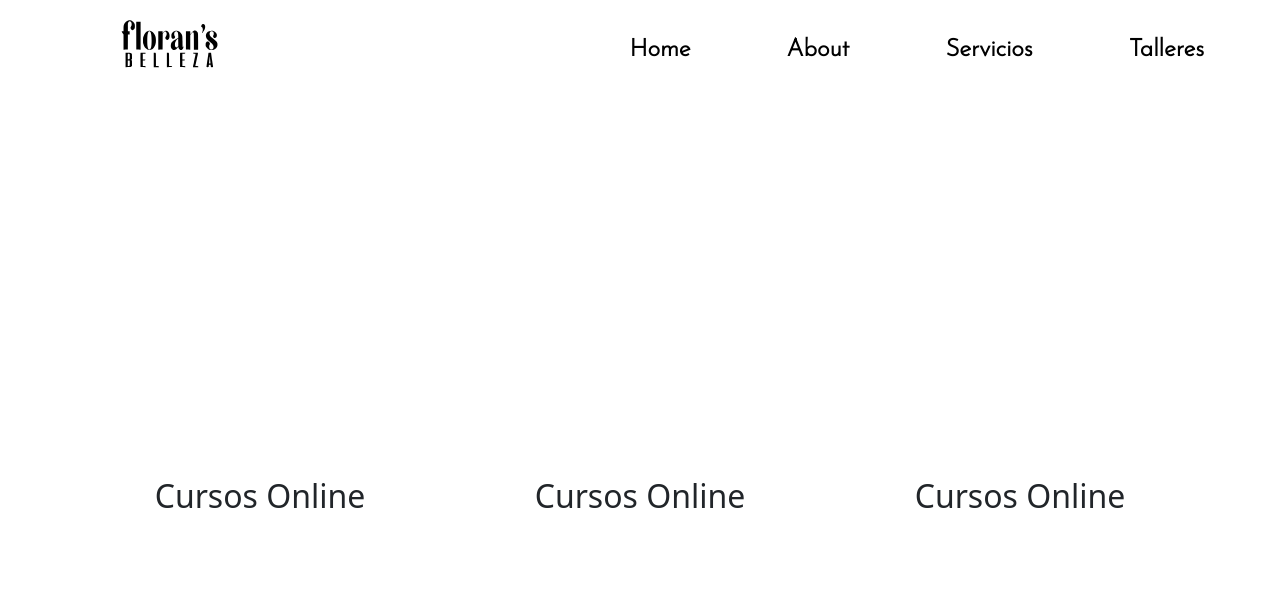
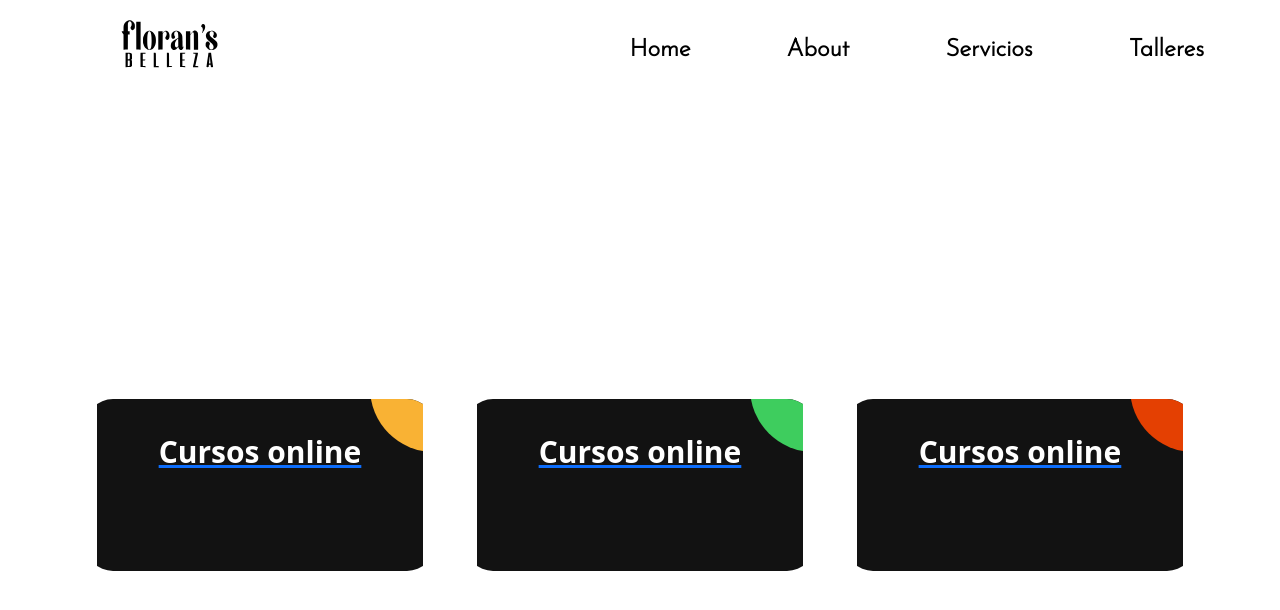
Before and after one commit to FedeNLencina/Floransbelleza, a React (Vite) app: page /talleres in a window 1280 px wide. Shown: the top 610 px of the page. Built offline with nearby package versions, Linux system fonts and the light colour scheme; a web font is replaced by a local one.

Commit message:
feat: 🎸 add cards mocks and their styles

```diff
--- a/src/components/courses/Courses.css
+++ b/src/components/courses/Courses.css
@@ -1,12 +1,3 @@
-.ag-format-container {
-  width: 1142px;
-  margin: 0 auto;
-}
-
-
-body {
-  background-color: #000;
-}
 .ag-courses_box {
   display: -webkit-box;
   display: -ms-flexbox;
@@ -41,7 +32,7 @@ body {
 .ag-courses-item_link:hover,
 .ag-courses-item_link:hover .ag-courses-item_date {
   text-decoration: none;
-  color: #FFF;
+  color: #fff;
 }
 .ag-courses-item_link:hover .ag-courses-item_bg {
   -webkit-transform: scale(10);
@@ -56,14 +47,14 @@ body {
 
   font-weight: bold;
   font-size: 30px;
-  color: #FFF;
+  color: #fff;
 
   z-index: 2;
   position: relative;
 }
 .ag-courses-item_date-box {
   font-size: 18px;
-  color: #FFF;
+  color: #fff;
 
   z-index: 2;
   position: relative;
@@ -72,9 +63,9 @@ body {
   font-weight: bold;
   color: #f9b234;
 
-  -webkit-transition: color .5s ease;
-  -o-transition: color .5s ease;
-  transition: color .5s ease
+  -webkit-transition: color 0.5s ease;
+  -o-transition: color 0.5s ease;
+  transition: color 0.5s ease;
 }
 .ag-courses-item_bg {
   height: 128px;
@@ -88,9 +79,9 @@ body {
 
   border-radius: 50%;
 
-  -webkit-transition: all .5s ease;
-  -o-transition: all .5s ease;
-  transition: all .5s ease;
+  -webkit-transition: all 0.5s ease;
+  -o-transition: all 0.5s ease;
+  transition: all 0.5s ease;
 }
 .ag-courses_item:nth-child(2n) .ag-courses-item_bg {
   background-color: #3ecd5e;
@@ -108,8 +99,6 @@ body {
   background-color: #4c49ea;
 }
 
-
-
 @media only screen and (max-width: 979px) {
   .ag-courses_item {
     -ms-flex-preferred-size: calc(50% - 30px);
@@ -124,7 +113,6 @@ body {
   .ag-format-container {
     width: 96%;
   }
-
 }
 @media only screen and (max-width: 639px) {
   .ag-courses_item {
--- a/src/components/courses/Courses.tsx
+++ b/src/components/courses/Courses.tsx
@@ -1,9 +1,10 @@
-import React from 'react'
+import React from "react";
+import "./Courses.css";
 
 export const Courses = () => {
-    return (
-        <div className="container" style={{ height: '100vh' }}>
-            <div className='row h-100 align-items-center'>
+  return (
+    <div className="container" style={{ height: "100vh" }}>
+      {/* <div className='row h-100 align-items-center'>
                 <div className='col-lg-4 col-12 cardLinkCourseContainer text-center '>
                     <h2>Cursos Online</h2>
                 </div>
@@ -16,7 +17,30 @@ export const Courses = () => {
                 </div>
 
 
-            </div>
+            </div> */}
+      <div className="row h-100 align-items-center">
+        <div className="ag-courses_item col-lg-4 col-12 text-center">
+          <a href="#" className="ag-courses-item_link">
+            <div className="ag-courses-item_bg"></div>
+
+            <div className="ag-courses-item_title">Cursos online</div>
+          </a>
         </div>
-    )
-}
+        <div className="ag-courses_item col-lg-4 col-12 text-center">
+          <a href="#" className="ag-courses-item_link">
+            <div className="ag-courses-item_bg"></div>
+
+            <div className="ag-courses-item_title">Cursos online</div>
+          </a>
+        </div>
+        <div className="ag-courses_item col-lg-4 col-12 text-center">
+          <a href="#" className="ag-courses-item_link">
+            <div className="ag-courses-item_bg"></div>
+
+            <div className="ag-courses-item_title">Cursos online</div>
+          </a>
+        </div>
+      </div>
+    </div>
+  );
+};
```
